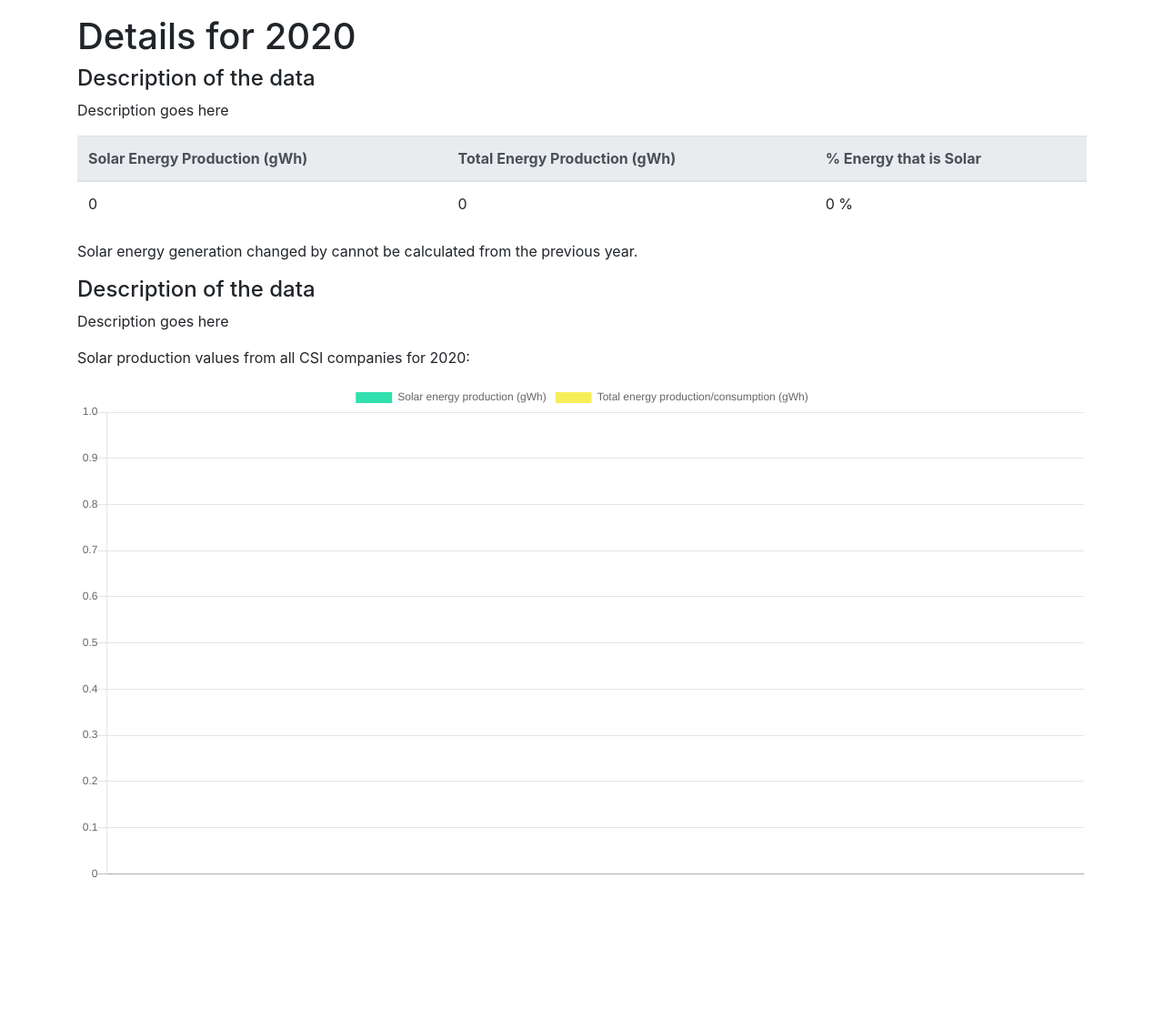
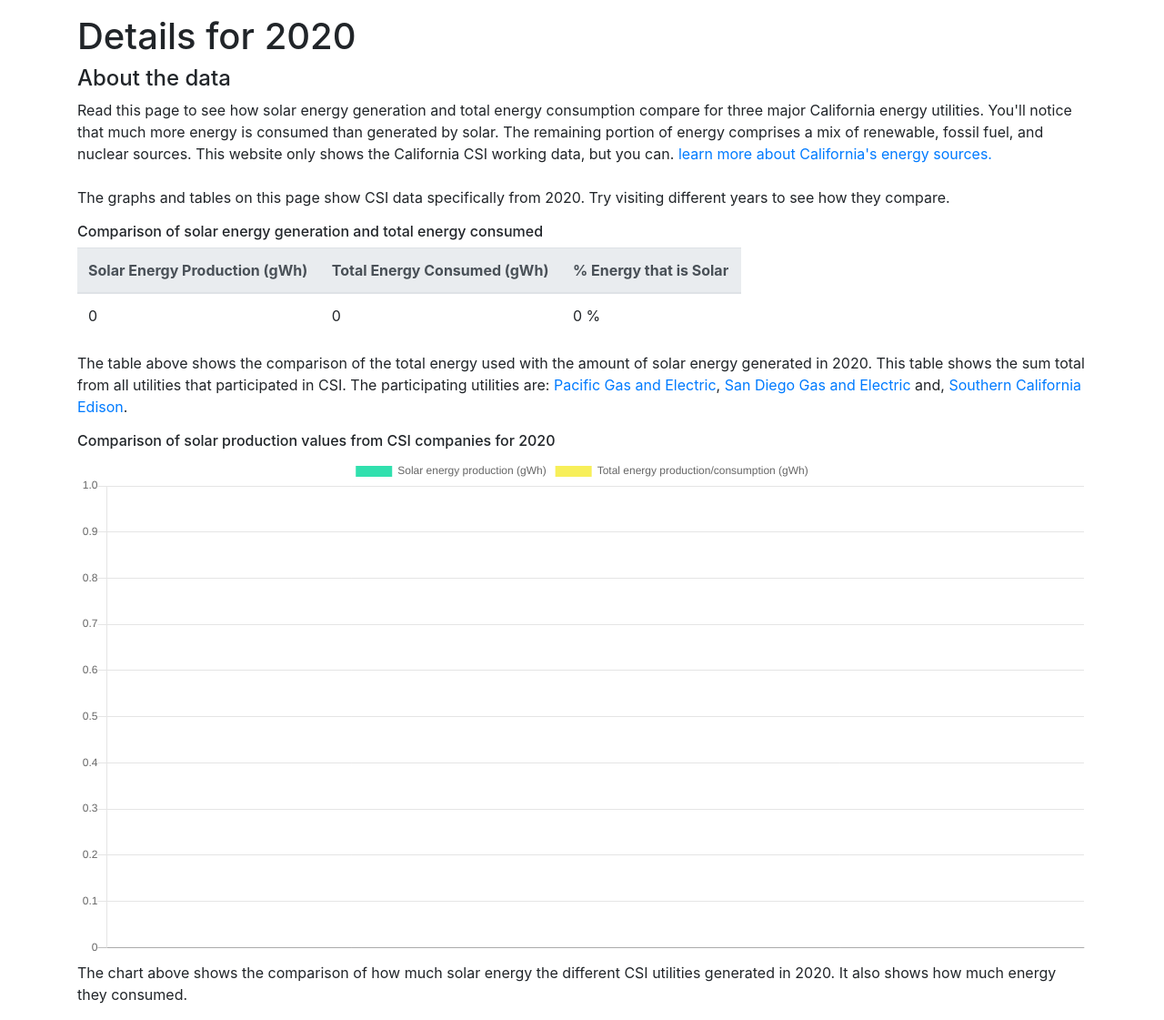
Before and after one commit to JKinsler/Solar_Viz, a Flask app: page /data_viz/2020 in a window 1280 px wide. Shown: the part 56-1177 px from the top of the page at 91% size. Before the commit the page ends 1020 px from the top, so only its background shows below. Run offline with Flask 2, Linux system fonts and the light colour scheme; tables that the repository leaves empty hold one stand-in row (values such as "Sample post"); data that the repository does not hold is empty; some libraries are stand-ins or nearby versions.

Commit message:
updated formatting

```diff
--- a/templates/year.html
+++ b/templates/year.html
@@ -9,18 +9,27 @@
 </div>
 
 <div class="container container-fluid">
-  <h4>Description of the data</h4>
-  <p>Description goes here</p>
+  <h4>About the data</h4>
+  <p>Read this page to see how solar energy generation and total energy consumption compare for three major California energy utilities. You'll notice that much more energy is consumed than generated by solar. The remaining portion of energy comprises a mix of renewable, fossil fuel, and nuclear sources. This website only shows the California CSI working data, but you can.
+  <a href="https://ww2.energy.ca.gov/almanac/electricity_data/total_system_power.html"> learn more about California's energy sources.</a>
+  <br>
+  <br>
+  The graphs and tables on this page show CSI data specifically from {{year}}. Try visiting different years to see how they compare.
+  </p>
+
 </div>
 
 <div class="container container-fluid" id="production-consumption" data-year="{{ year }}">
+    <div class="row">
+      <div class="col-8">
+        <h6>Comparison of solar energy generation and total energy consumed</h6>
         <table class="table" id="PCC">
             <thead class="thead-light">
               <th>
                   Solar Energy Production (gWh)
               </th>
               <th>
-              Total Energy Production (gWh)
+                  Total Energy Consumed (gWh)
               </th>
               <th>
                   &#37 Energy that is Solar
@@ -38,17 +47,27 @@
               </td>
             </tr>
         </table>
-    <p>Solar energy generation changed by {{ change_factor }} from the previous year. </p>
+      </div>
+    </div>
+    <p>
+    The table above shows the comparison of the total energy used with the amount of solar energy generated in {{year}}. This table shows the sum total from all utilities that participated in CSI. The participating utilities are:
+    <a href="https://www.pge.com/">Pacific Gas and Electric</a>,
+    <a href="https://www.sdge.com/">San Diego Gas and Electric</a> and,
+    <a href="https://www.sce.com/">Southern California Edison</a>.
+    </p>
 </div>
 
-<div class="container container-fluid">
-  <h4>Description of the data</h4>
-  <p>Description goes here</p>
-</div>
 
 <div class="container container-fluid" id="site content">
-  <p>Solar production values from all CSI companies for {{year}}:</p>
+  <div class="row">
+    <div class="col-12">
+
+      <h6>Comparison of solar production values from CSI companies for {{year}}</h6>
       <canvas id="bar-chart-compare-companies2"></canvas>
+      <p>
+      The chart above shows the comparison of how much solar energy the different CSI utilities generated in {{year}}. It also shows how much energy they consumed.</p>
+    </div>
+  <div>
 </div>
 
 {% endblock %}
```
Also changed, not shown: templates/data_viz.html (+14 -5 lines), templates/homepage.html (+4 -21 lines). Lines whose indentation alone changed are shown as unchanged.
